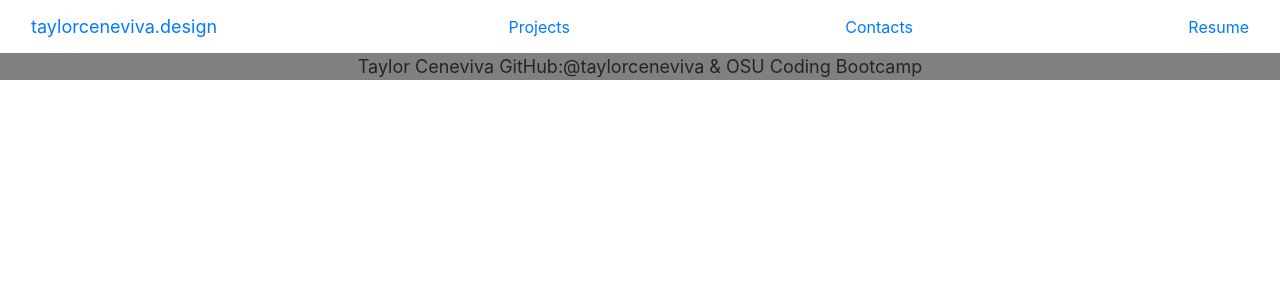
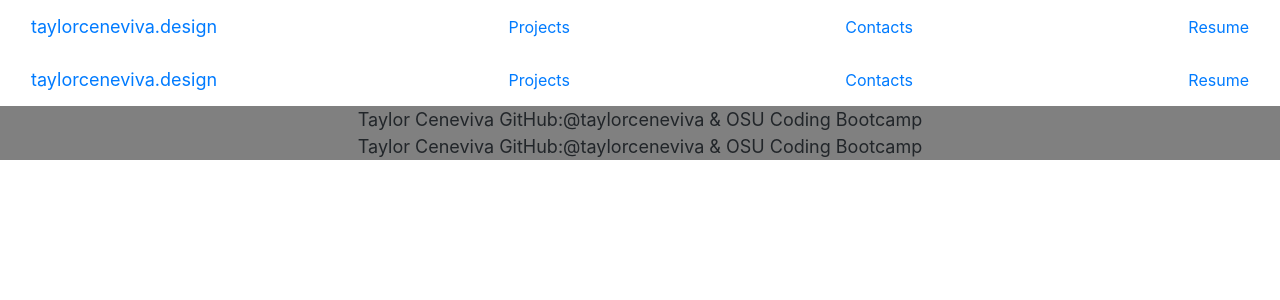
Before and after one commit to taylorceneviva/reactPortfolio, a React (Create React App) app in the folder cenevivaportfolio/: page /contact in a window 1280 px wide. Shown: the top 300 px of the page. Built offline with nearby package versions, Linux system fonts and the light colour scheme.

Commit message:
add routes

```diff
--- a/cenevivaportfolio/src/App.js
+++ b/cenevivaportfolio/src/App.js
@@ -1,11 +1,22 @@
 import React from "react";
+import { BrowserRouter as Router, Route } from "react-router-dom";
+import Navbar from "./components/Header";
 import Project from "./pages/Project";
+import Contact from "./pages/Contact";
+import About from "./pages/About";
+import Footer from "./components/Footer";
 
 function App() {
   return (
+    <Router>
     <div>
-     <Project/>
+      <Navbar/>
+     <Route exact path="/" component={About}/>
+     <Route exact path="/project" component={Project}/>
+     <Route exact path="/contact" component={Contact}/>
+     <Footer/>
     </div>
+    </Router>
   );
 }
 
```
